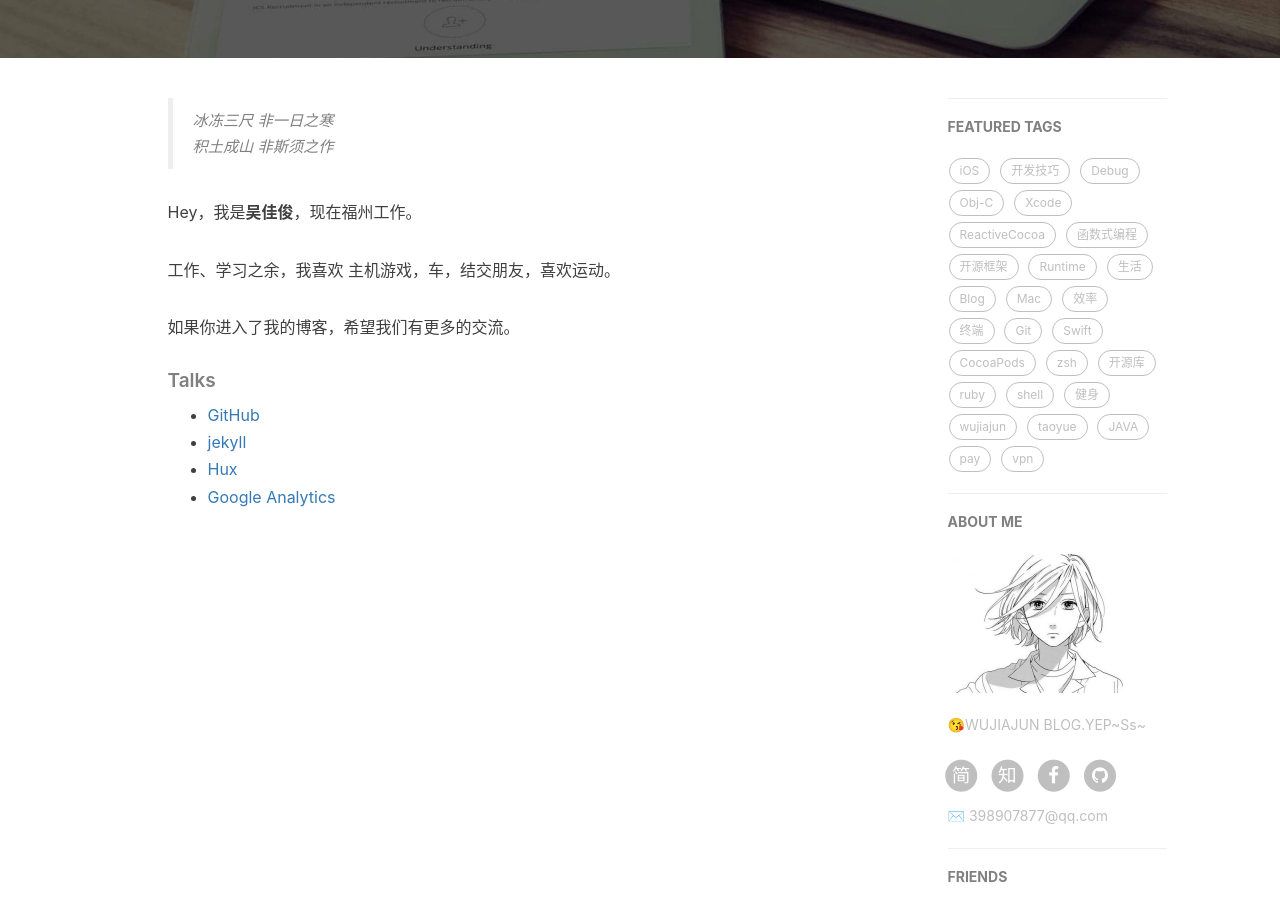
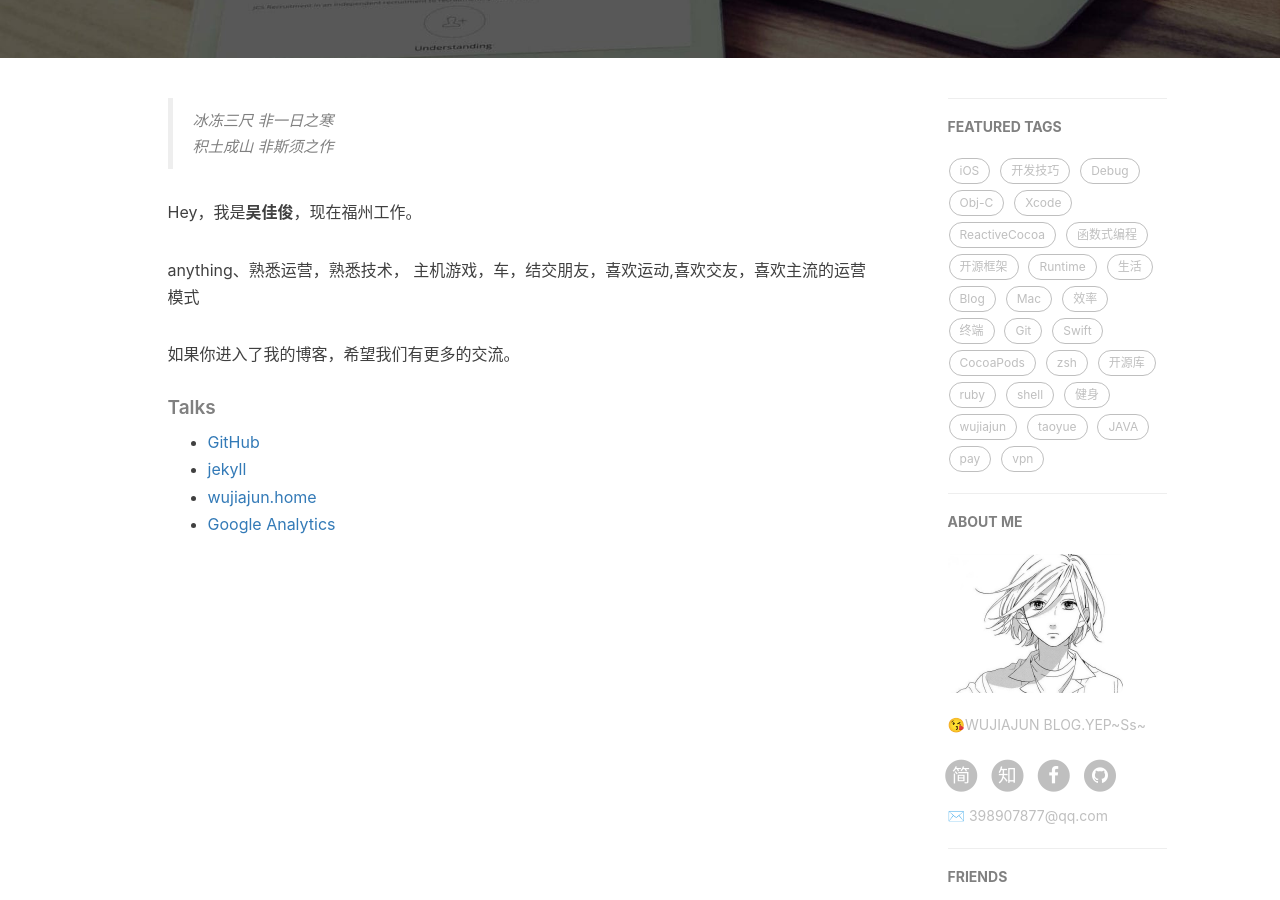
Before and after one commit to 398907877/398907877.github.io, a Jekyll site: the page built from about.html, in a window 1280 px wide and 900 px high, scrolled down 360 px. Built offline with Jekyll 4.4.1, drawn with Linux system fonts in a browser that asks for light colours; nearby versions of some CDN libraries; comment, search, counter and statistics services are not loaded.

Commit message:
modify    about

```diff
--- a/about.html
+++ b/about.html
@@ -20,7 +20,7 @@ header-img: "img/post-bg-rwd.jpg"
 
     <p>Hey，我是<strong>吴佳俊</strong>，现在福州工作。</p>
 
-    <p>工作、学习之余，我喜欢 主机游戏，车，结交朋友，喜欢运动。</p>
+    <p>anything、熟悉运营，熟悉技术， 主机游戏，车，结交朋友，喜欢运动,喜欢交友，喜欢主流的运营模式</p>
 
     <p>如果你进入了我的博客，希望我们有更多的交流。</p>
 
@@ -31,7 +31,7 @@ header-img: "img/post-bg-rwd.jpg"
     <ul>
         <li><a href="https://github.com">GitHub</a></li>
         <li><a href="http://jekyll.com.cn/">jekyll</a></li>
-        <li><a href="http://huangxuan.me/">Hux</a></li>
+        <li><a href="https://398907877.github.io/about/">wujiajun.home</a></li>
         <li><a href="https://analytics.google.com/analytics">Google Analytics</a></li>
     </ul>
 </div>
```
